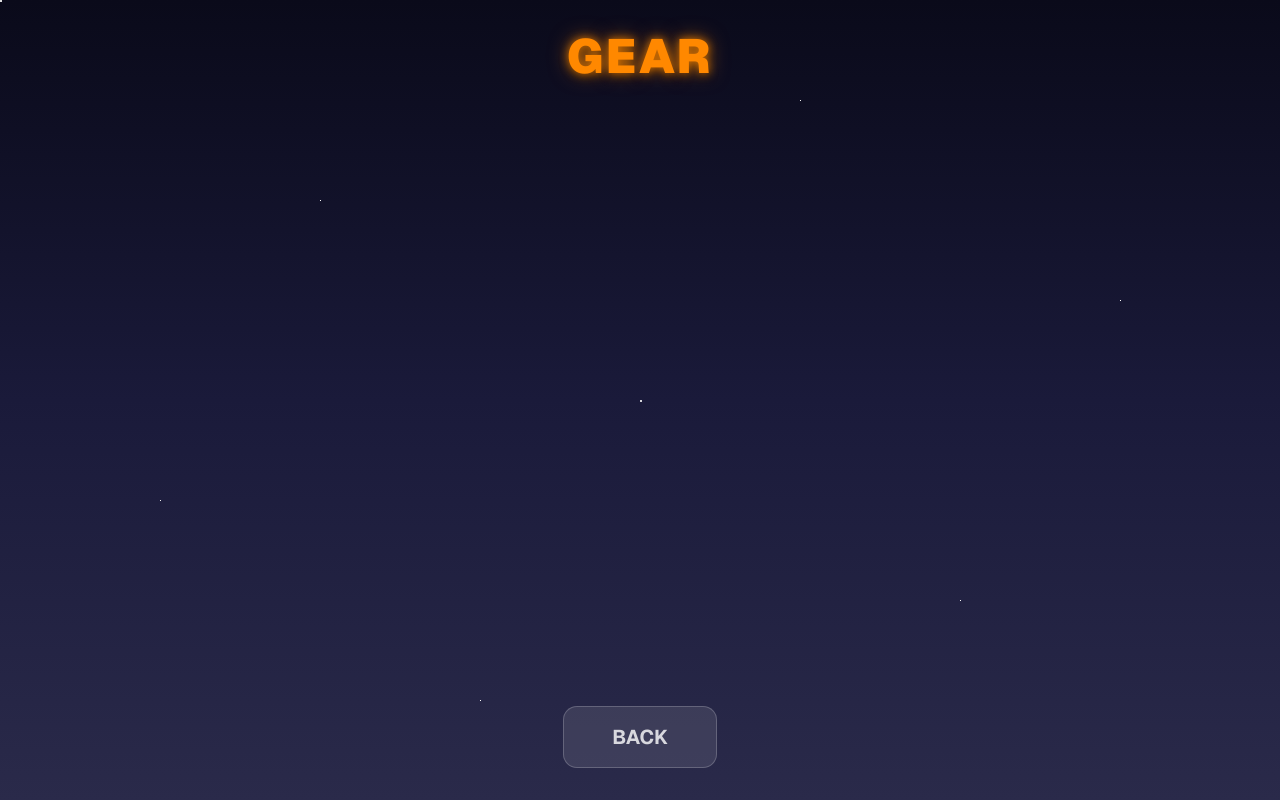
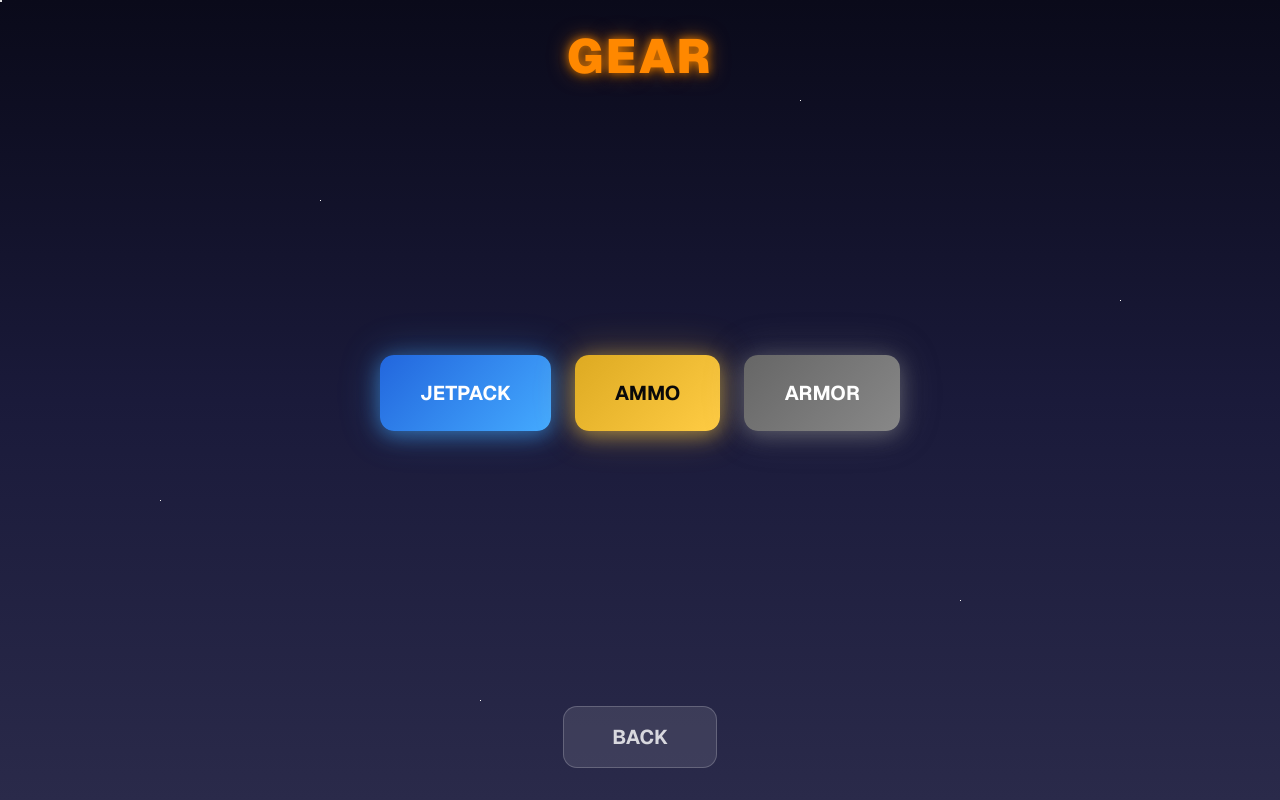
Before and after one commit to Stellar-Recon-Creator/v0-soldier-jetpack-game, a Next.js app: page / in a window 1280 px wide. Both pictures are taken after a click on the button "GEAR". Built offline with nearby package versions, Linux system fonts and the light colour scheme.

Commit message:
feat: add gear menu buttons with placeholders
Add JETPACK, AMMO, and ARMOR buttons with consistent styling.

```diff
--- a/components/game-canvas.tsx
+++ b/components/game-canvas.tsx
@@ -547,8 +547,44 @@ export default function GameCanvas() {
             </h1>
           </div>
 
-          {/* Empty space in middle */}
-          <div className="flex-1" />
+          {/* Gear options */}
+          <div className="flex-1 flex items-center justify-center z-10">
+            <div className="flex gap-6">
+              <button
+                onClick={() => {/* Jetpack handler */}}
+                className="px-10 py-6 text-xl font-bold font-sans rounded-xl transition-all hover:scale-105 active:scale-95 cursor-pointer"
+                style={{
+                  background: 'linear-gradient(135deg, #2266dd, #44aaff)',
+                  color: '#ffffff',
+                  boxShadow: '0 4px 20px rgba(68,170,255,0.5), 0 0 40px rgba(68,170,255,0.3)',
+                }}
+              >
+                JETPACK
+              </button>
+              <button
+                onClick={() => {/* Ammo handler */}}
+                className="px-10 py-6 text-xl font-bold font-sans rounded-xl transition-all hover:scale-105 active:scale-95 cursor-pointer"
+                style={{
+                  background: 'linear-gradient(135deg, #ddaa22, #ffcc44)',
+                  color: '#0a0a0a',
+                  boxShadow: '0 4px 20px rgba(255,204,68,0.5), 0 0 40px rgba(255,204,68,0.3)',
+                }}
+              >
+                AMMO
+              </button>
+              <button
+                onClick={() => {/* Armor handler */}}
+                className="px-10 py-6 text-xl font-bold font-sans rounded-xl transition-all hover:scale-105 active:scale-95 cursor-pointer"
+                style={{
+                  background: 'linear-gradient(135deg, #666666, #888888)',
+                  color: '#ffffff',
+                  boxShadow: '0 4px 20px rgba(136,136,136,0.5), 0 0 40px rgba(136,136,136,0.3)',
+                }}
+              >
+                ARMOR
+              </button>
+            </div>
+          </div>
 
           {/* Back button at bottom */}
           <div className="flex justify-center pb-8 z-10">
```
